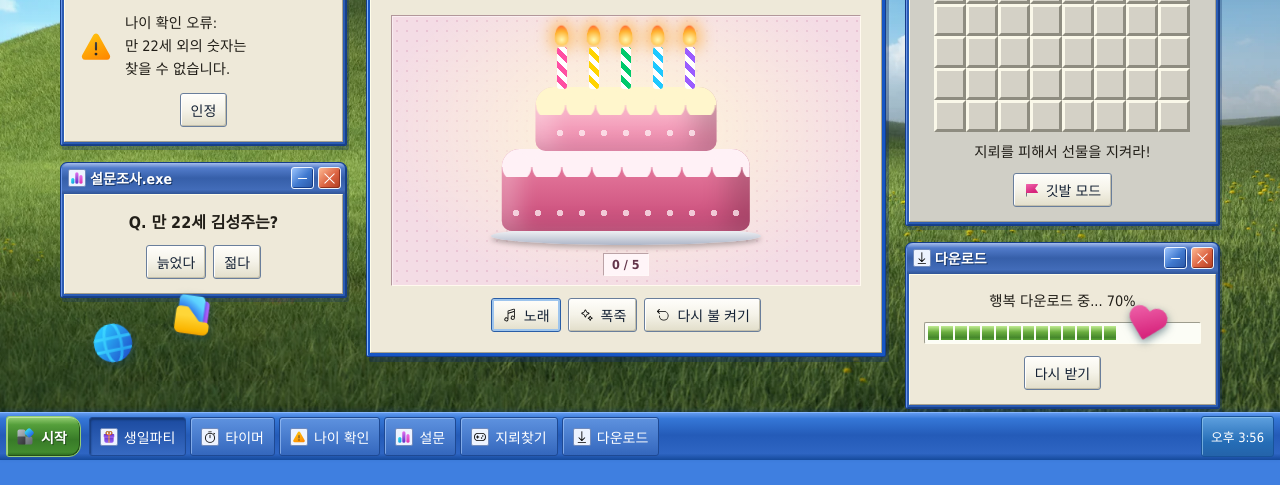
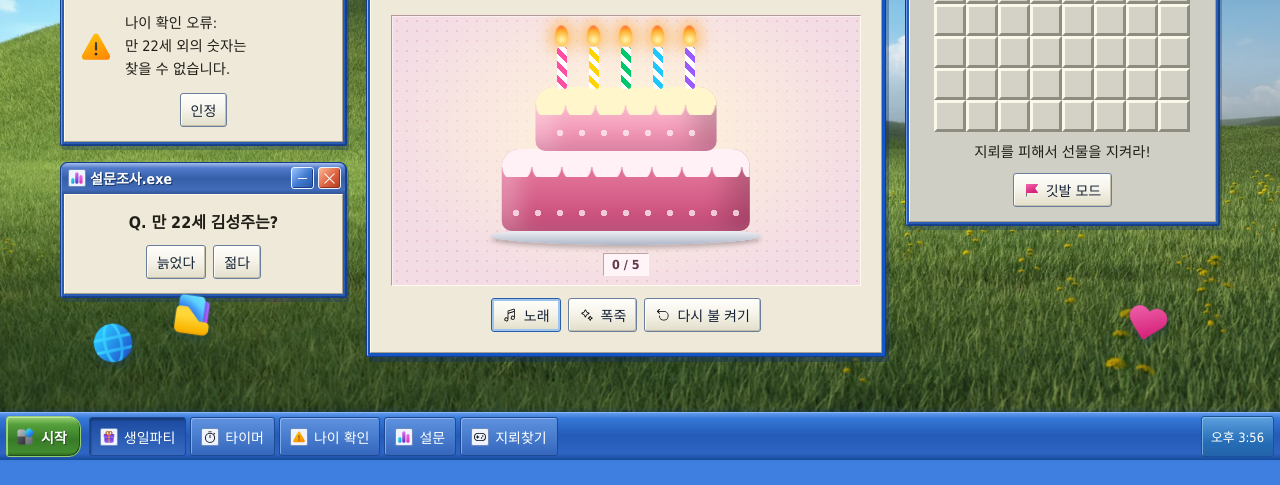
Before and after one commit to sjkim1127/happy-birthday, a plain HTML site: page index.html in a window 1280 px wide. Shown: the part 340-825 px from the top of the page. After the commit the page ends 800 px from the top, so only its background shows below. Drawn offline with Linux system fonts and the light colour scheme; a web font is replaced by a local one.

Commit message:
Remove the happiness download window

```diff
--- a/desktop.css
+++ b/desktop.css
@@ -3,8 +3,6 @@
   --frame: #2b5cb4;
   --active-frame: #1656c4;
   --panel: #eee9d9;
-  --panel-edge: #9d9c8d;
-  --highlight: #fffef3;
   --task-height: 48px;
 }
 
@@ -89,7 +87,6 @@ button.close, #scareClose { background: linear-gradient(135deg, #ffba93, #db6241
 button:focus-visible { outline: 1px dotted #141414; outline-offset: -4px; }
 .ctl:focus-visible, .taskbar button:focus-visible { outline-color: white; outline-offset: -3px; }
 .buttons { display: flex; flex-wrap: wrap; justify-content: center; gap: 7px; margin-top: 12px; }
-.sunken { background: #fcfdf6; border: 1px solid; border-color: var(--panel-edge) var(--highlight) var(--highlight) var(--panel-edge); }
 
 #party .body { padding: clamp(12px, 3vw, 20px); }
 #party .age {
@@ -141,9 +138,7 @@ button:focus-visible { outline: 1px dotted #141414; outline-offset: -4px; }
 .cell { width: 100%; height: auto; aspect-ratio: 1; background: #d4d1c6; border-color: #faf8e9 #8e8c80 #8e8c80 #faf8e9; }
 .cell.open { background: #dad8cf; border-color: #a4a195; }
 .cell.boom { background: #ff2b1c; }
-#mineText, #loadText { font-size: .9rem; }
-.progress { border-radius: 2px; }
-.progress i.on { background: linear-gradient(#c0eb93, #6aad3e 44%, #46882c 82%, #5aa334); }
+#mineText { font-size: .9rem; }
 
 .lawn { display: none; }
 .sticker {
--- a/index.html
+++ b/index.html
@@ -65,10 +65,6 @@
   #flagMode[aria-pressed="true"] { background: #c9ddff; box-shadow: inset 1px 1px 3px rgba(0, 0, 0, .35); }
   #mineText { margin-top: 8px; }
 
-  /* 로딩 */
-  .progress { display: flex; gap: 2px; height: 22px; margin: 12px 0; padding: 3px; border-radius: 5px; }
-  .progress i { flex: 1; }
-
   /* 설문 */
   #pollResult:not(:empty) { margin-top: 14px; font: 800 28px var(--ui); color: #e0197d; }
   #scare { position: fixed; inset: 0; width: 100%; height: 100%; max-width: none; max-height: none; border: 0; background: #000; }
@@ -80,7 +76,7 @@
   #scareEnd .buttons { margin-top: 0; }
 
 </style>
-<link rel="stylesheet" href="desktop.css?v=2">
+<link rel="stylesheet" href="desktop.css?v=3">
 </head>
 <body>
 <picture class="wallpaper" aria-hidden="true">
@@ -186,20 +182,6 @@
         <div class="board" id="board"></div>
         <p id="mineText" aria-live="polite">지뢰를 피해서 선물을 지켜라!</p>
         <div class="buttons"><button class="btn" id="flagMode" aria-pressed="false"><img class="icon" src="assets/icons/flag_24_color.svg" alt="" draggable="false">깃발 모드</button></div>
-      </div>
-    </section>
-
-    <section class="window" id="loadWin">
-      <div class="titlebar">
-        <img class="icon app-icon" src="assets/icons/arrow_download_24_regular.svg" alt="" draggable="false">
-        <h2 tabindex="-1" data-shortcut="다운로드">다운로드</h2>
-        <button class="ctl minimize" aria-label="창 최소화"><img class="icon" src="assets/icons/subtract_16_regular.svg" alt="" draggable="false"></button>
-        <button class="ctl close" aria-label="창 닫기"><img class="icon" src="assets/icons/dismiss_16_regular.svg" alt="" draggable="false"></button>
-      </div>
-      <div class="body">
-        <p id="loadText">행복 다운로드 중... 0%</p>
-        <div class="progress sunken" id="progress" role="progressbar" aria-label="행복 다운로드" aria-valuenow="0"></div>
-        <button class="btn" id="reload">다시 받기</button>
       </div>
     </section>
   </div>
@@ -811,28 +793,6 @@
   });
   newGame();
 
-  // 행복 다운로드
-  const bar = $('progress');
-  for (let i = 0; i < 20; i++) bar.appendChild(document.createElement('i'));
-  let percent, loader;
-  function download() {
-    clearInterval(loader);
-    percent = 0;
-    renderDownload();
-    loader = setInterval(() => {
-      percent += 5;
-      renderDownload();
-      if (percent === 100) clearInterval(loader);
-    }, 350);
-  }
-
-  function renderDownload() {
-    bar.setAttribute('aria-valuenow', percent);
-    [...bar.children].forEach((el, i) => el.classList.toggle('on', i < percent / 5));
-    $('loadText').textContent = percent < 100 ? `행복 다운로드 중... ${percent}%` : '다운로드 완료! 행복 100% 💖';
-  }
-  $('reload').addEventListener('click', download);
-  download();
   tick();
   setInterval(tick, 250);
   burst();
```
Also changed, not shown: assets/icons/arrow_download_24_regular.svg (deleted).
